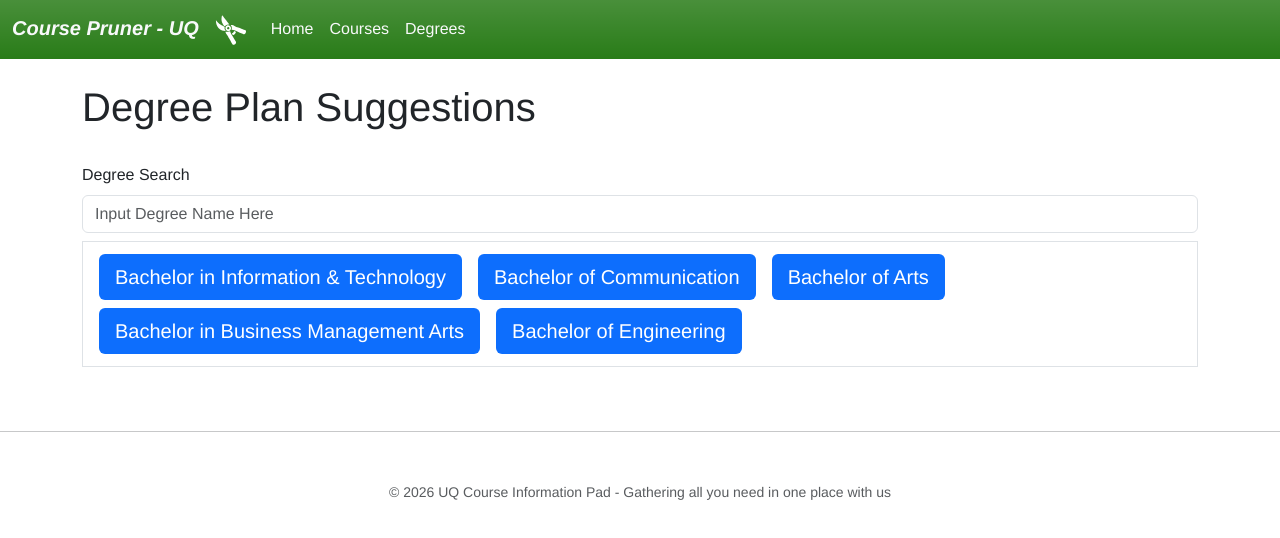
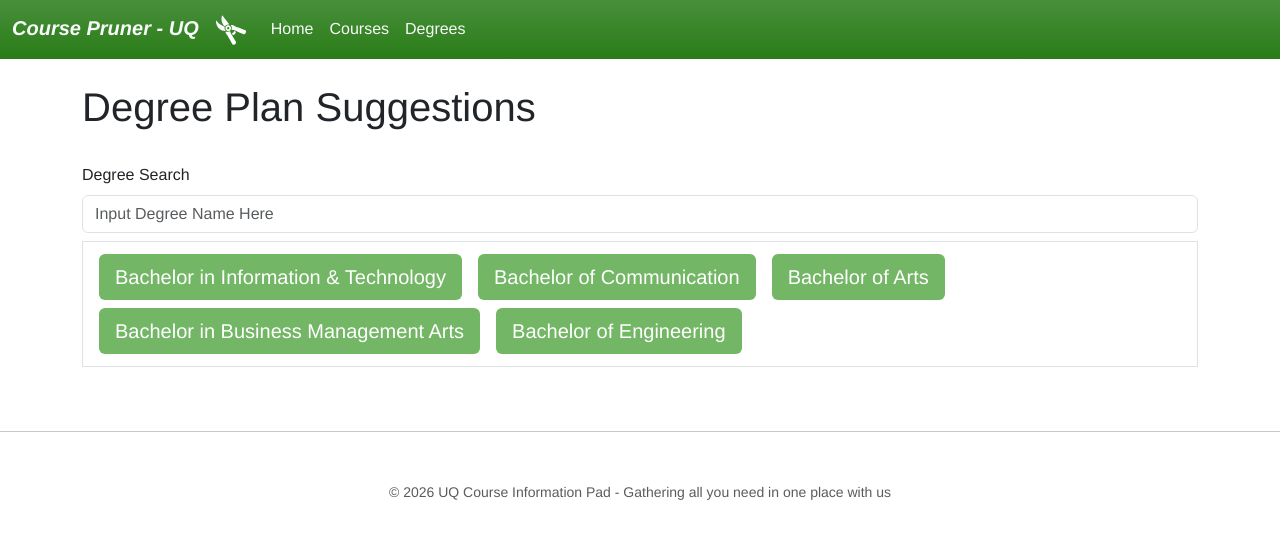
Before and after one commit to COMP1100-2026-s1/14_Mary, a React (Vite) app in the folder ITERATION_3/deco1800-prototype/: page /degrees in a window 1280 px wide. Shown: the top 538 px of the page. Built offline with nearby package versions, Linux system fonts and the light colour scheme.

Commit message:
Actual Button Color Change

```diff
--- a/ITERATION_3/deco1800-prototype/src/pages/degrees/DegreeSearch.jsx
+++ b/ITERATION_3/deco1800-prototype/src/pages/degrees/DegreeSearch.jsx
@@ -58,7 +58,7 @@ function DegreeSearch() {
                             <ul id="degree-pills-list" className="nav nav-pills border mt-2 p-2">
                                 {degreeOptions.map((degree, index) => (
                                     <li key={index} className="nav-item mx-2 my-1">
-                                        <button onClick={() => {setSelectedDegree(degree)}} type="button" className="nav-link active fs-5">{degree.degreeName}</button>
+                                        <button onClick={() => {setSelectedDegree(degree)}} type="button" className="nav-link active fs-5" style={{backgroundColor: "#73B665"}}>{degree.degreeName}</button>
                                     </li>
                                 ))}
                             </ul>
```
